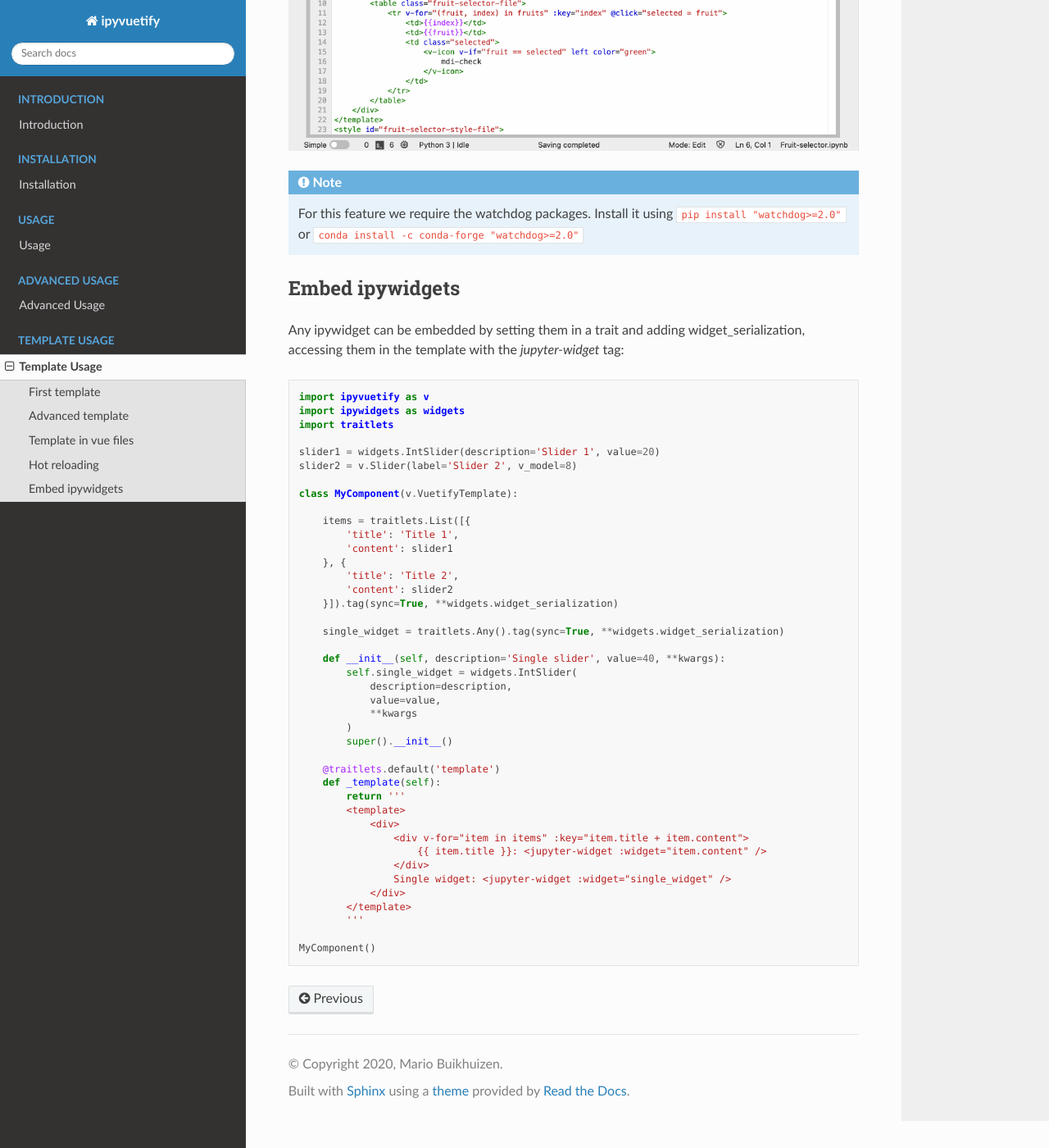
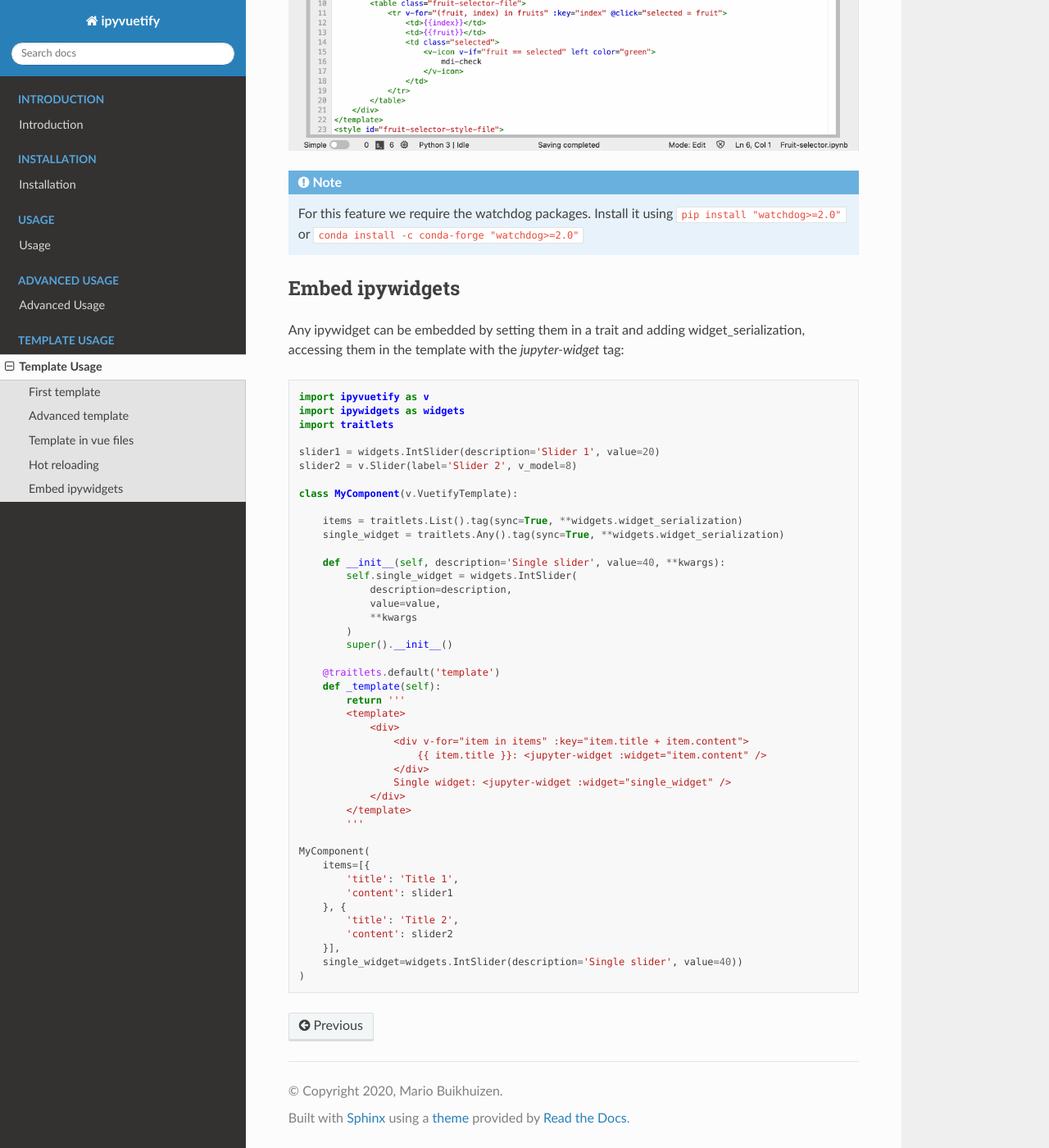
Before and after one commit to widgetti/ipyvuetify, a Sphinx documentation site: the page built from docs/template_usage.rst, in a window 1280 px wide and 1400 px high, scrolled down 3655 px. Shown: the whole window at 82% size. Built offline with Sphinx 7.4.7 and the Read the Docs theme 2.0.0, drawn with Linux system fonts in a browser that asks for light colours.

Commit message:
Updated as suggested by Mario Buikhuizen

```diff
--- a/docs/template_usage.rst
+++ b/docs/template_usage.rst
@@ -199,4 +192,13 @@ Any ipywidget can be embedded by setting them in a trait and adding widget_seria
             </template>
             '''
 
-    MyComponent()
+    MyComponent(
+        items=[{
+            'title': 'Title 1',
+            'content': slider1
+        }, {
+            'title': 'Title 2',
+            'content': slider2
+        }],
+        single_widget=widgets.IntSlider(description='Single slider', value=40))
+    )
```
Also changed, not shown: other parts of docs/template_usage.rst (+1 -8 lines).
